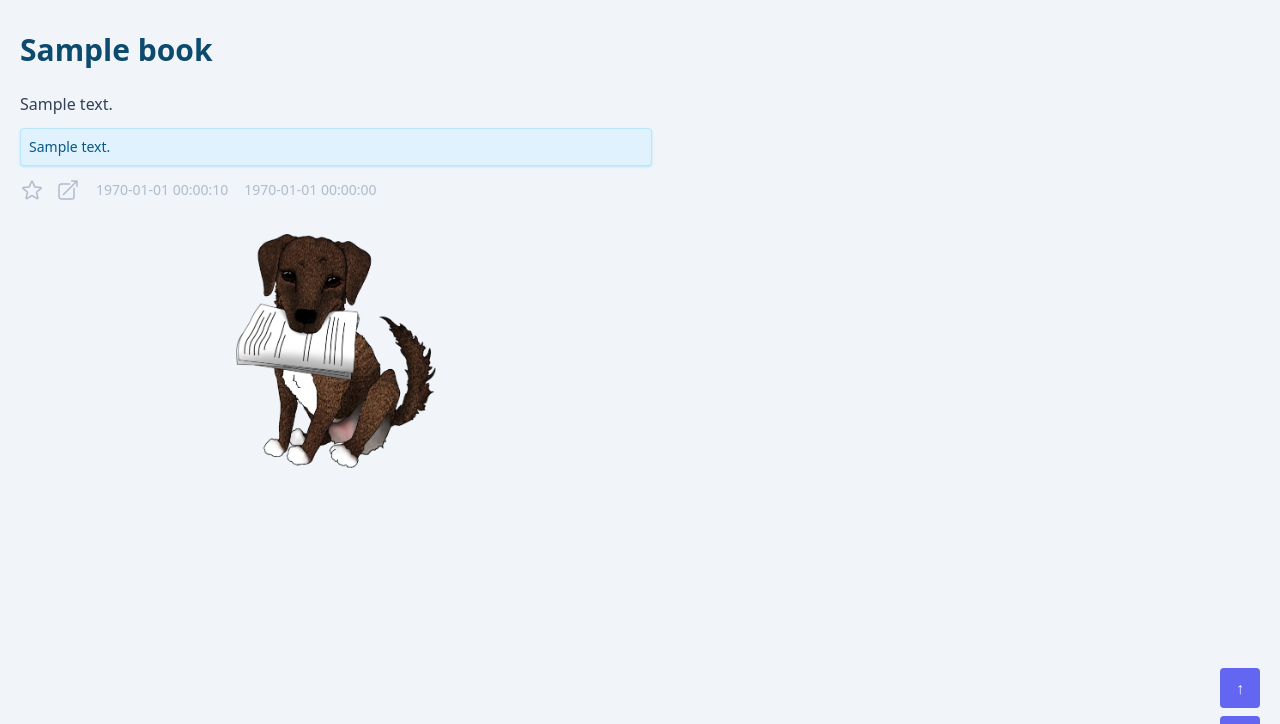
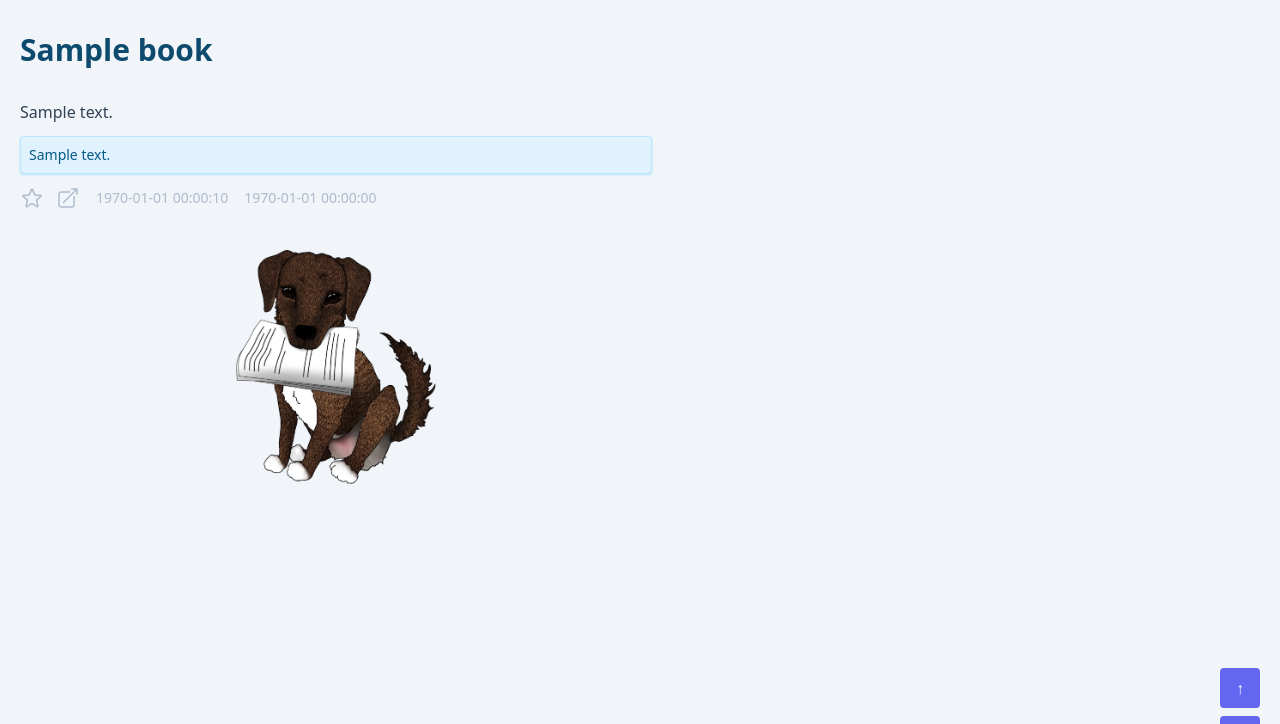
Before and after one commit to em429/capsule, a Flask app: template app/templates/book.html in a window 1280 px wide. Shown: the part 24-748 px from the top of the page. Run offline with Flask 3, Linux system fonts and the light colour scheme; the template is opened without the code that fills it: most values are stand-ins (such as "Sample title", 1, 10 or a date in 2020); style sheets or scripts are compiled from the project's sources.

Commit message:
style: adjust spacing and current highlight outline style

```diff
--- a/app/static/js/script.js
+++ b/app/static/js/script.js
@@ -98,7 +98,7 @@ function navigateHighlights(direction) {
   const scrollTop = window.pageYOffset || document.documentElement.scrollTop;
 
   window.scrollTo({
-    top: rect.top + scrollTop - 80, // 20px padding from the top
+    top: rect.top + scrollTop - 80, // padding from the top
     behavior: 'smooth'
   });
 }
@@ -123,10 +123,11 @@ style.textContent = `
     100% { outline-color: rgba(99, 102, 241, 0.3); }
   }
   .highlight-current {
-    outline: 3px solid rgba(99, 102, 241, 0.3);
-    outline-offset: 6px;
-    //outline-style: dotted;
+    outline: 2px solid rgba(99, 102, 241, 0.3);
+    outline-offset: 0px;
+    //outline-style: dashed;
     animation: fadeOutline 1s ease-in-out;
+    background-color: rgba(99, 102, 241, 0.1);
   }
 `;
 document.head.appendChild(style);
--- a/app/templates/base.html
+++ b/app/templates/base.html
@@ -49,7 +49,7 @@
         </div>
     </nav>
 
-    <main class="container px-5 mt-8 max-w-2xl">
+    <main class="container px-3 mt-8 max-w-2xl">
     {% block content %}{% endblock %}
         <a href="{{request.url}}">
             <img
--- a/app/templates/book.html
+++ b/app/templates/book.html
@@ -6,11 +6,11 @@
 
 {% block content %}
 <div class="flex items-baseline space-x-2">
-    <h1 class="mb-6 text-3xl font-bold text-sky-900 dark:text-sky-400">
+    <h1 class="mb-6 ml-2 text-3xl font-bold text-sky-900 dark:text-sky-400">
         {{ book_data.book_title }}</h1>
 
 </div>
-<div class="space-y-6">
+<div class="space-y-4">
     {% for annotation in book_data.annotations %}
     <div class="">
         {{highlight_component(annotation, show_title=False)}}
--- a/app/templates/books.html
+++ b/app/templates/books.html
@@ -1,8 +1,9 @@
 {% extends "base.html" %}
 {% block title %}Books with Annotations{% endblock %}
 {% block content %}
+<div class="ml-2">
 {% if flashback_data and flashback_data.books %}
-    <div class="mb-8">
+  <div class="mb-8">
     <h2 class="mb-4 text-2xl font-bold text-sky-700 dark:text-sky-400">
         Flashback: {{ flashback_data.years_ago }} year{{ 's' if
         flashback_data.years_ago > 1 else '' }} ago
@@ -30,7 +31,7 @@
         </div>
         {% endfor %}
     </div>
-    </div>
+  </div>
 {% endif %}
 
 <div class="mb-8">
@@ -81,3 +82,4 @@
   {% endfor %}
 </ul>
 {% endblock %}
+</div>
--- a/app/templates/favorites.html
+++ b/app/templates/favorites.html
@@ -1,10 +1,10 @@
 {% extends "base.html" %}
 {% block title %}Favorite Annotations{% endblock %}
 {% block content %}
-<div class="space-y-8">
+<div class="space-y-12">
   {% for book_id, book_data in favorited_annotations.items() %}
   <div class="book-section">
-    <h2 class="mb-4 text-2xl font-semibold text-sky-600 dark:text-sky-400">
+    <h2 class="mb-4 ml-2 text-2xl font-semibold text-sky-600 dark:text-sky-400">
       <a href="/book/{{ book_id }}" class="hover:underline">
         {{ book_data.book_title }}</a
       >
--- a/app/templates/highlights_with_notes.html
+++ b/app/templates/highlights_with_notes.html
@@ -1,10 +1,10 @@
 {% extends "base.html" %}
 {% block title %}Highlights with Notes{% endblock %}
 {% block content %}
-<div class="space-y-8">
+<div class="space-y-12">
   {% for book_id, book_data in annotations.items() %}
   <div class="book-section">
-    <h2 class="mb-4 text-2xl font-semibold text-sky-600 dark:text-sky-400">
+    <h2 class="mb-4 ml-2 text-2xl font-semibold text-sky-600 dark:text-sky-400">
       <a href="/book/{{ book_id }}" class="hover:underline">
         {{ book_data.book_title }}</a
       >
--- a/app/templates/index.html
+++ b/app/templates/index.html
@@ -1,7 +1,7 @@
 {% extends "base.html" %}
 {% block title %}Random Annotations{% endblock %}
 {% block content %}
-<div class="space-y-12">
+<div class="space-y-6">
   {% for annotation in annotations %}
     {{highlight_component(annotation)}}
   {% endfor %}
--- a/app/templates/macros.html
+++ b/app/templates/macros.html
@@ -1,5 +1,5 @@
 {% macro highlight_component(annotation, show_title=True) %}
-<div class="transition-all duration-300 highlight">
+<div class="p-2 rounded transition-all duration-300 highlight">
 <!-- title -->
 {% if show_title %}
     <a href="/book/{{ annotation.book_id }}" class="mb-1 text-xl font-semibold text-sky-600 dark:text-sky-400 hover:underline">
```
